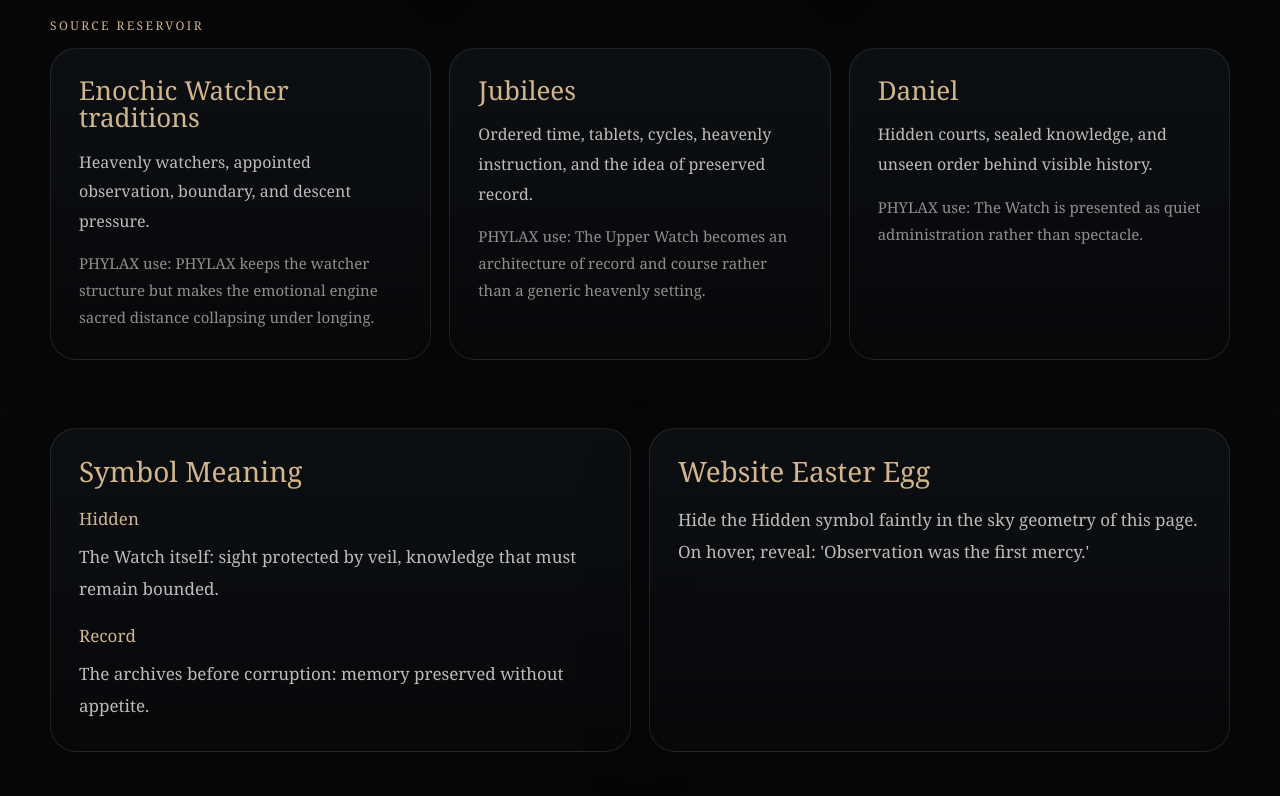
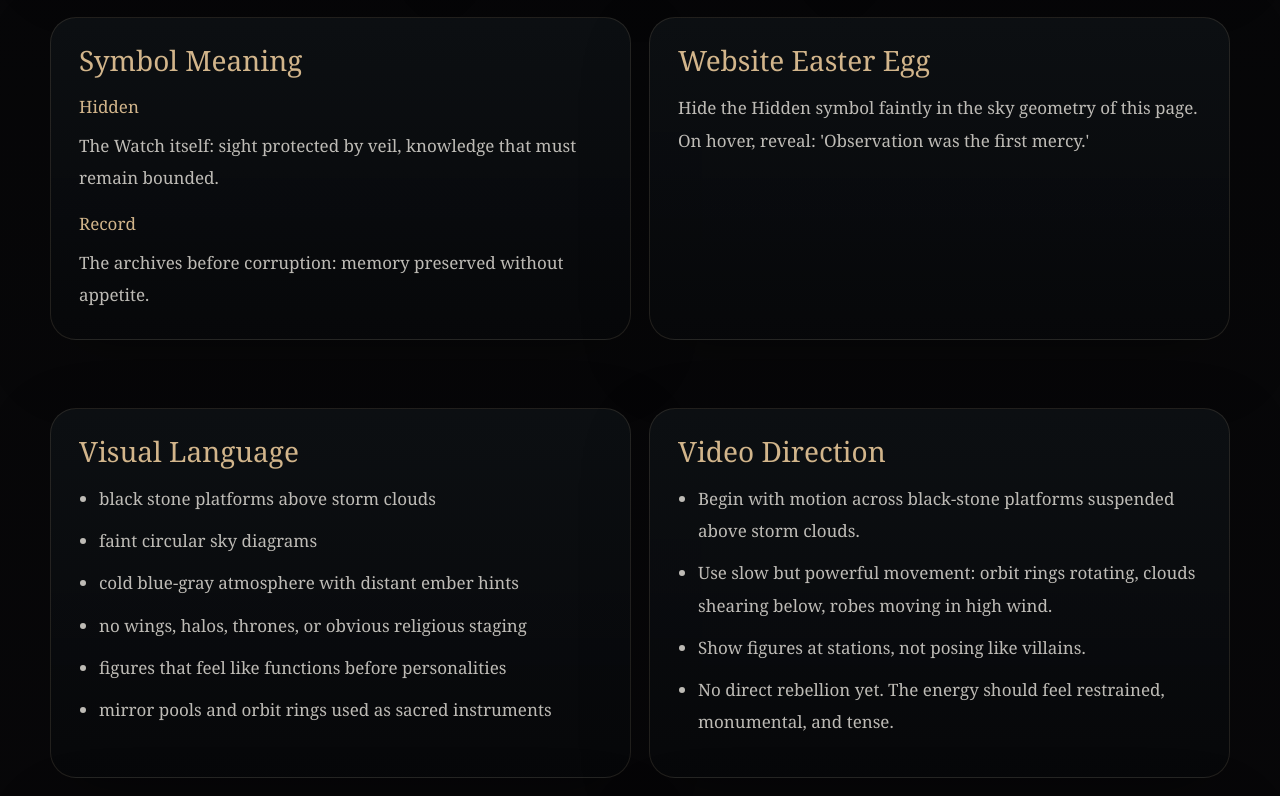
Before and after one commit to chthomps4/parallaxhearts-site, a Next.js app in the folder site/: page /phylax/lore/upper-watch in a window 1280 px wide. Shown: the part 3360-4156 px from the top of the page. Built offline with nearby package versions, Linux system fonts and the light colour scheme.

Commit message:
Remove public source reservoir section from PHYLAX lore

```diff
--- a/site/app/phylax/lore/[slug]/page.tsx
+++ b/site/app/phylax/lore/[slug]/page.tsx
@@ -573,68 +573,6 @@ export default async function LoreChapterPage({ params }: PageProps) {
 
       <section style={{ padding: "34px 0" }}>
         <Container>
-          <Eyebrow>Source Reservoir</Eyebrow>
-
-          <div
-            className="lore-grid-three"
-            style={{
-              display: "grid",
-              gridTemplateColumns: "repeat(3, minmax(0, 1fr))",
-              gap: "18px",
-            }}
-          >
-            {chapter.sourceReservoir.map((source) => (
-              <article
-                key={source.source}
-                style={{
-                  border: `1px solid ${colors.border}`,
-                  borderRadius: "26px",
-                  padding: "28px",
-                  background:
-                    "linear-gradient(180deg, rgba(14,18,22,0.78), rgba(7,8,10,0.94))",
-                }}
-              >
-                <h2
-                  style={{
-                    margin: 0,
-                    color: colors.gold,
-                    fontSize: "26px",
-                    lineHeight: 1.05,
-                    fontWeight: 400,
-                  }}
-                >
-                  {source.source}
-                </h2>
-
-                <p
-                  style={{
-                    margin: "16px 0 0",
-                    color: colors.textSoft,
-                    fontSize: "16px",
-                    lineHeight: 1.85,
-                  }}
-                >
-                  {source.resonance}
-                </p>
-
-                <p
-                  style={{
-                    margin: "14px 0 0",
-                    color: colors.textDim,
-                    fontSize: "15px",
-                    lineHeight: 1.8,
-                  }}
-                >
-                  PHYLAX use: {source.phylaxUse}
-                </p>
-              </article>
-            ))}
-          </div>
-        </Container>
-      </section>
-
-      <section style={{ padding: "34px 0" }}>
-        <Container>
           <div
             className="lore-grid"
             style={{
--- a/site/app/phylax/lore/page.tsx
+++ b/site/app/phylax/lore/page.tsx
@@ -432,7 +432,7 @@ function Hero() {
                 letterSpacing: "0.05em",
               }}
             >
-              View source reservoir
+              View archive
             </Link>
           </div>
         </div>
```
